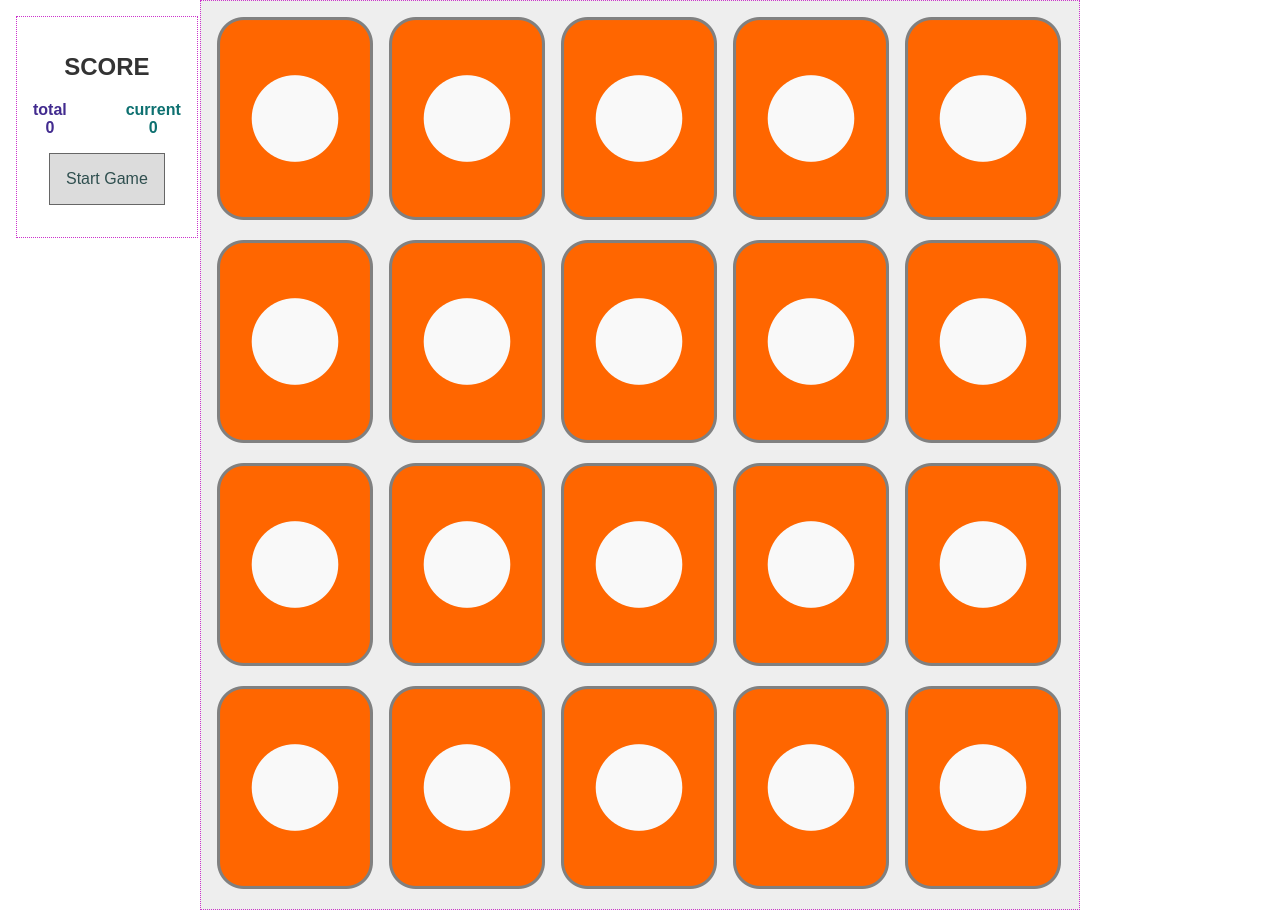
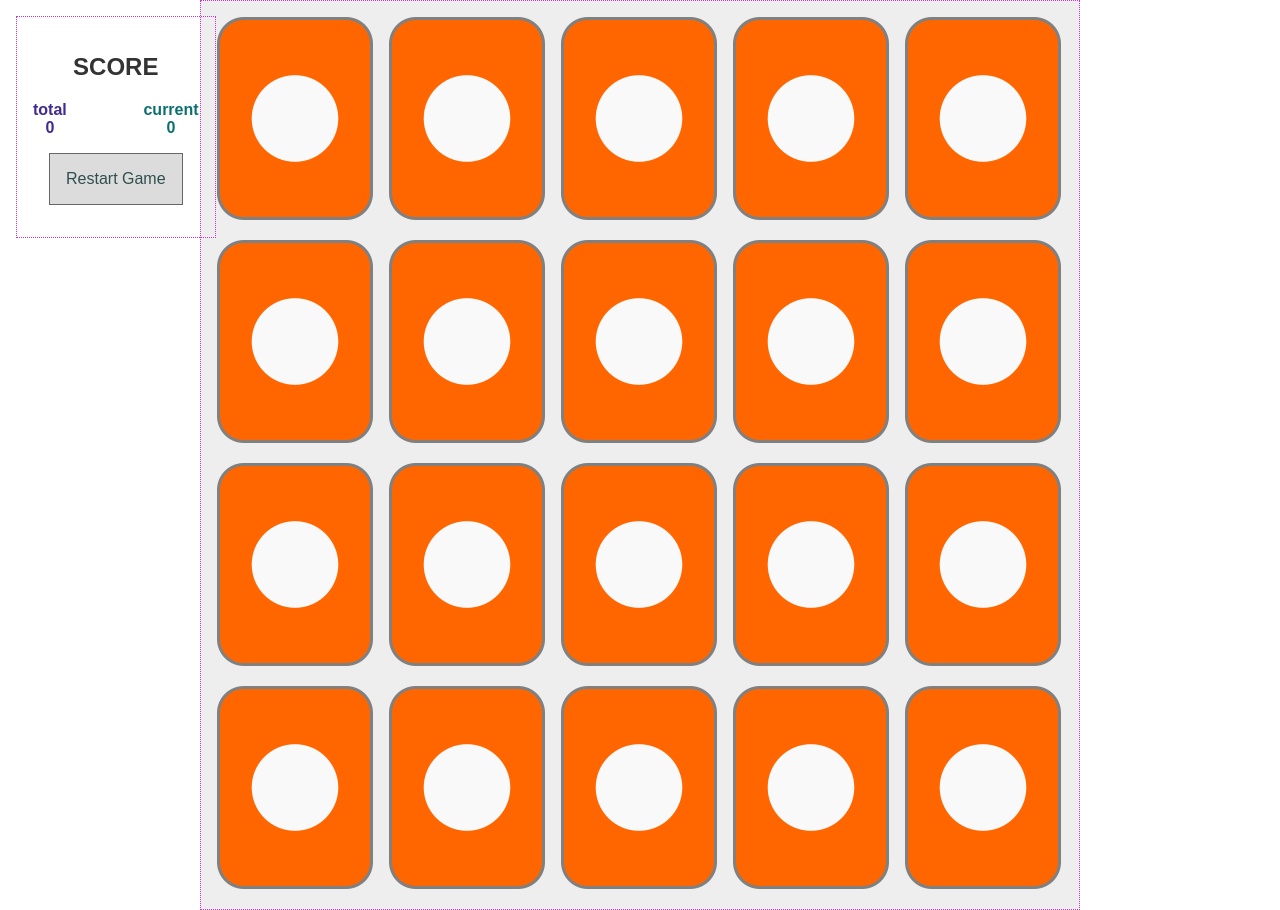
Before and after one commit to jfcandidofilho/mnemo, a PHP site: page / in a window 1280 px wide. Run offline with PHP 8.4, Linux system fonts and the light colour scheme.

Commit message:
MINOR Update start button to restart
The Start button is now a Restart button. This change was made as the
game page starts with the game starting.

```diff
--- a/index.php
+++ b/index.php
@@ -25,7 +25,7 @@
 
             </div>
 
-            <div onclick="javascript: start();" class="button">Start Game</div>
+            <div onclick="javascript: start();" class="button">Restart Game</div>
 
         </div>
 
```
